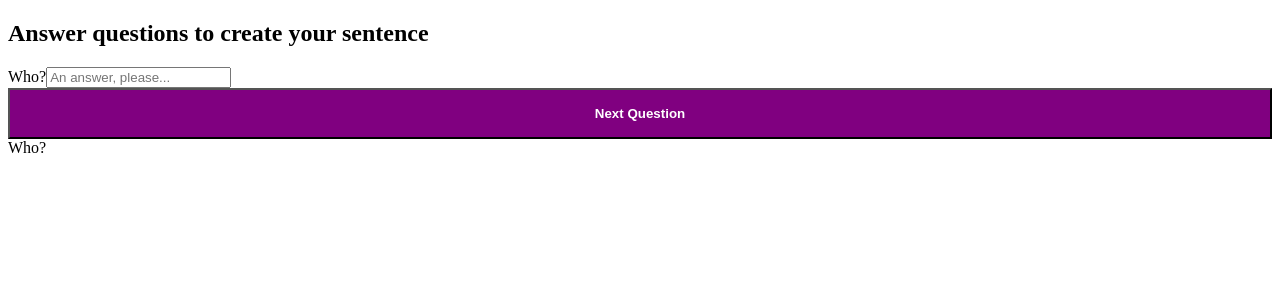
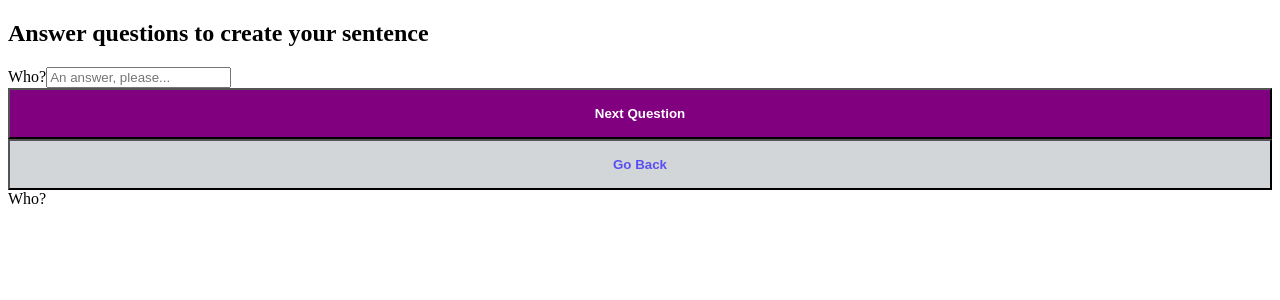
Before and after one commit to ikaem/sentence-game, a React (Create React App) app: page / in a window 1280 px wide. Shown: the top 300 px of the page. Built offline with nearby package versions, Linux system fonts and the light colour scheme.

Commit message:
Tested GoBack button questions swithcing

```diff
--- a/src/App.tsx
+++ b/src/App.tsx
@@ -34,6 +34,11 @@ const App = () => {
     // increment question index by one
     setQuestionIndex((prevState) => prevState + 1);
   };
+
+  const handleDecrementQuestion = () => {
+    if (questionIndex <= 0) return;
+    setQuestionIndex((prevState) => prevState - 1);
+  };
   return (
     <div data-test="component-app">
       <Answer
@@ -49,6 +54,14 @@ const App = () => {
         onHandleClick={handleIncrementQuestion}
         primaryColor={"purple"}
         secondaryColor={"white"}
+      />
+
+      <CustomButton
+        label={"Go Back"}
+        isNotRendered={false}
+        onHandleClick={handleDecrementQuestion}
+        primaryColor={colors.lightGray}
+        secondaryColor={colors.purple}
       />
 
       {/* test span */}
```
Also changed, not shown: 2 other files (tests, documents, lock files or other folders).
